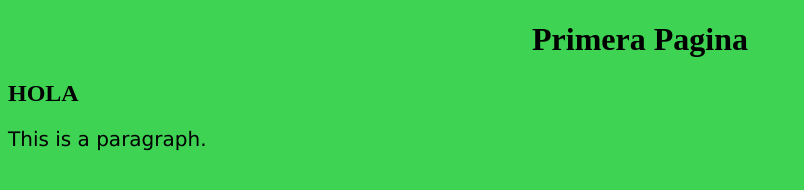
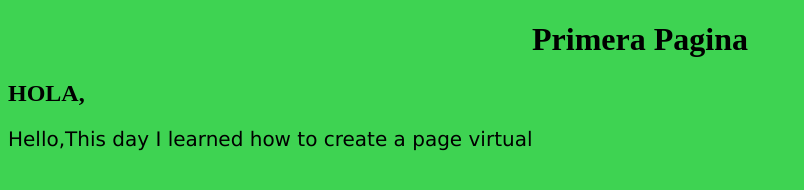
Before and after one commit to rodrigozeballosbruna-cell/IDWeb, a plain HTML site: page pagina.html in a window 1280 px wide. Shown: the whole page, without its empty margins (0-804 px from the left). Drawn offline with Linux system fonts and the light colour scheme.

Commit message:
Cambio parrafo

```diff
--- a/pagina.html
+++ b/pagina.html
@@ -7,8 +7,8 @@
 <body>
 
 <h1>Primera Pagina</h1>
-<h2>HOLA</h2>
-<p>This is a paragraph.</p>
+<h2>HOLA,</h2>
+<p>Hello,This day I learned how to create a page virtual</p>
 
 </body>
 </html>
```
